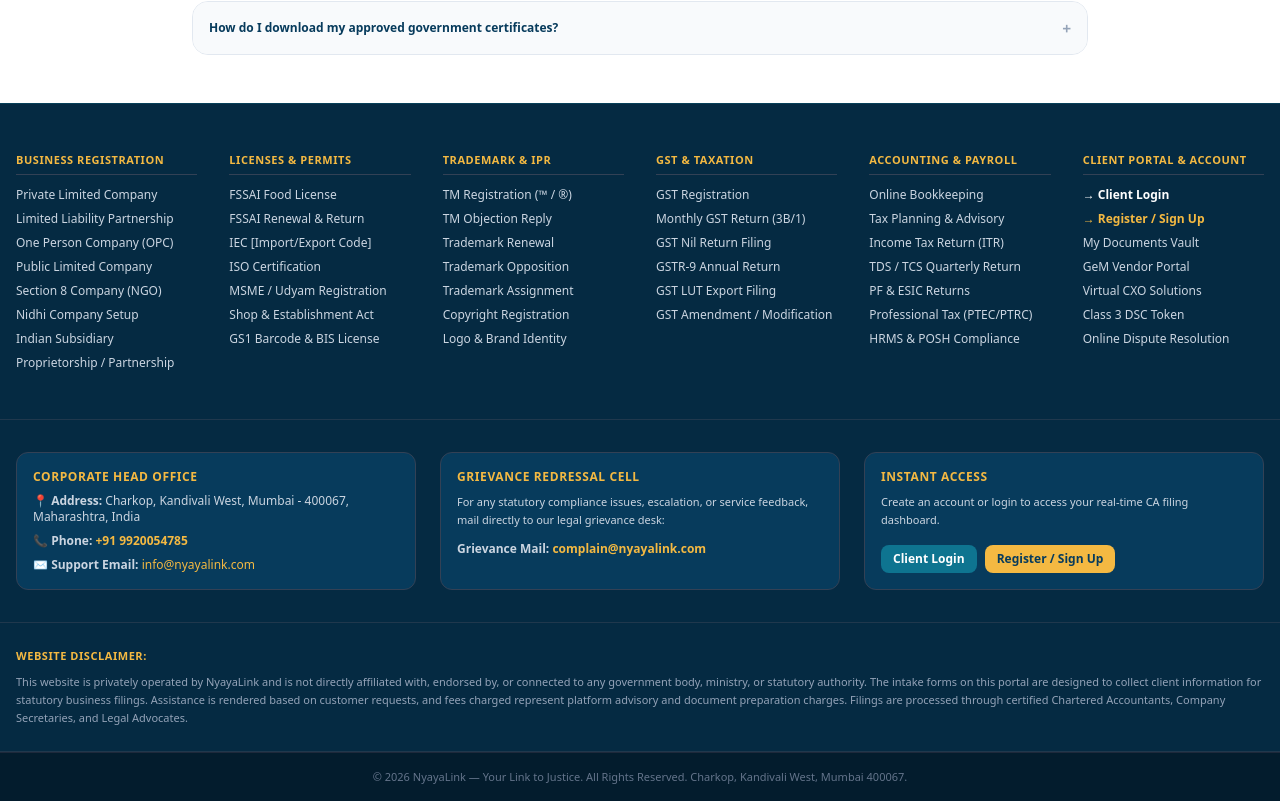
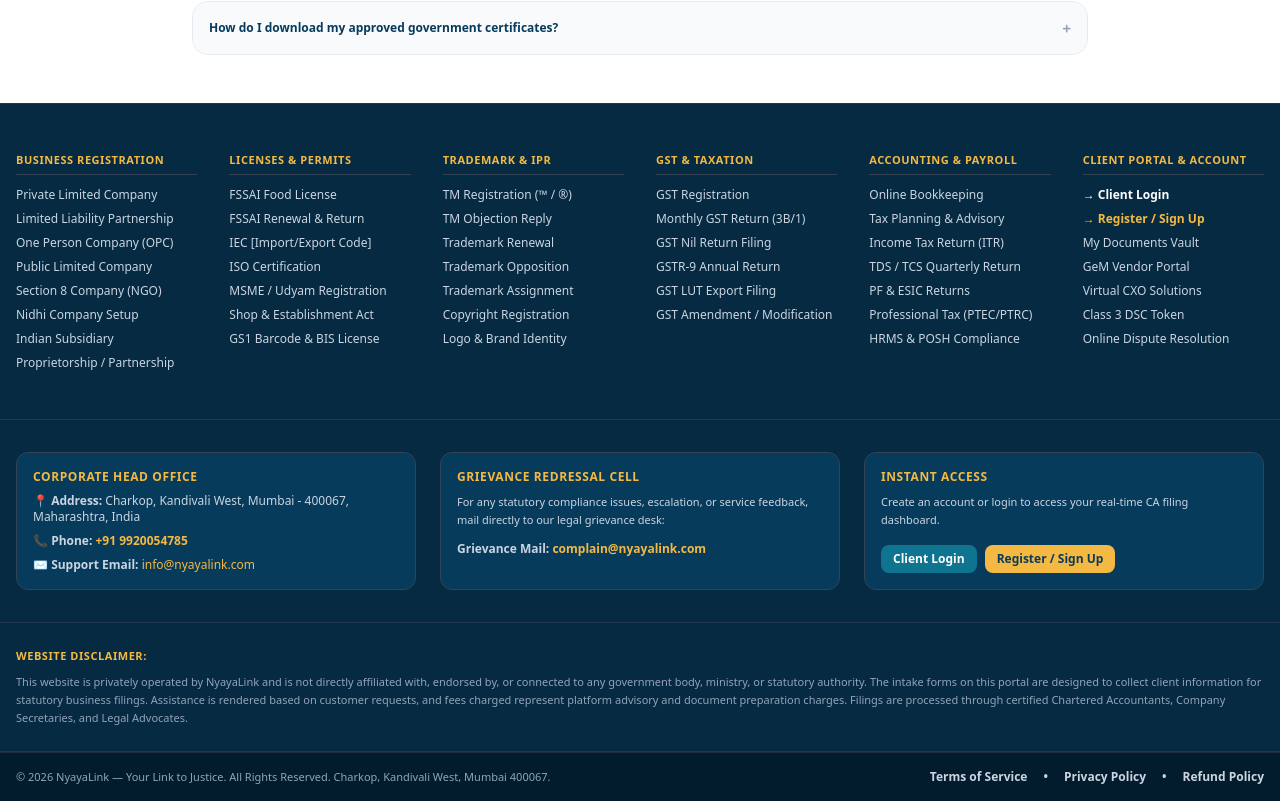
Before and after one commit to dhavalsidhpura/Nyaylink, a Next.js app: page / in a window 1280 px wide. Shown: the part 2653-3454 px from the top of the page. Built offline with nearby package versions, Linux system fonts and the light colour scheme.

Commit message:
Add Terms, Privacy, and Refund policy links to Footer

```diff
--- a/src/components/Footer.tsx
+++ b/src/components/Footer.tsx
@@ -161,9 +161,18 @@
         </p>
       </div>
 
-      {/* 4. COPYRIGHT BAR */}
-      <div className="bg-[#031c2d] py-4 text-center text-slate-500 text-[11px] border-t border-slate-800">
-        <p>© 2026 NyayaLink — Your Link to Justice. All Rights Reserved. Charkop, Kandivali West, Mumbai 400067.</p>
+      {/* 4. COPYRIGHT & MANDATORY POLICIES BAR */}
+      <div className="bg-[#031c2d] py-4 px-4 text-center text-slate-400 text-[11px] border-t border-slate-800">
+        <div className="max-w-7xl mx-auto flex flex-col sm:flex-row items-center justify-between gap-3">
+          <p>© 2026 NyayaLink — Your Link to Justice. All Rights Reserved. Charkop, Kandivali West, Mumbai 400067.</p>
+          <div className="flex items-center gap-4 text-xs font-semibold text-slate-300">
+            <Link href="/terms" className="hover:text-[#F4B942] transition-colors">Terms of Service</Link>
+            <span>•</span>
+            <Link href="/privacy" className="hover:text-[#F4B942] transition-colors">Privacy Policy</Link>
+            <span>•</span>
+            <Link href="/refund-policy" className="hover:text-[#F4B942] transition-colors">Refund Policy</Link>
+          </div>
+        </div>
       </div>
 
     </footer>
```
Also changed, not shown: 1 other file (tests, documents, lock files or other folders).
